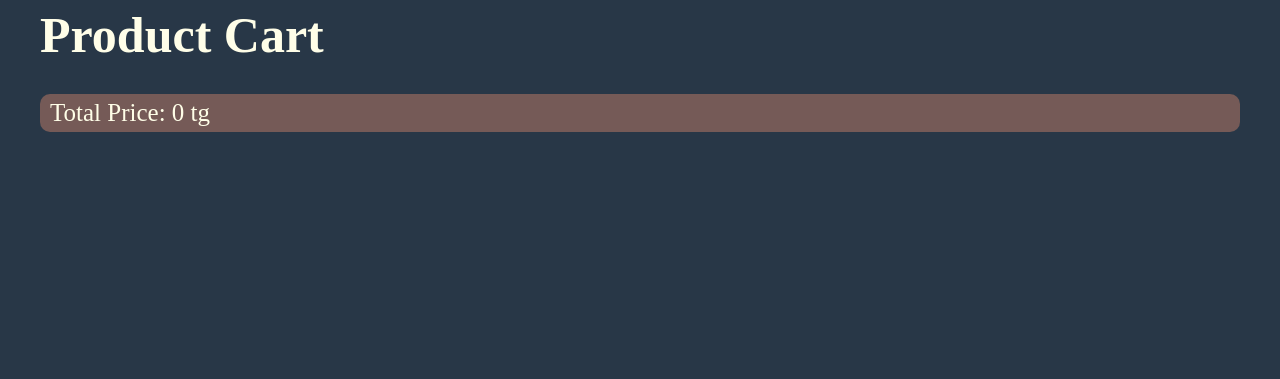
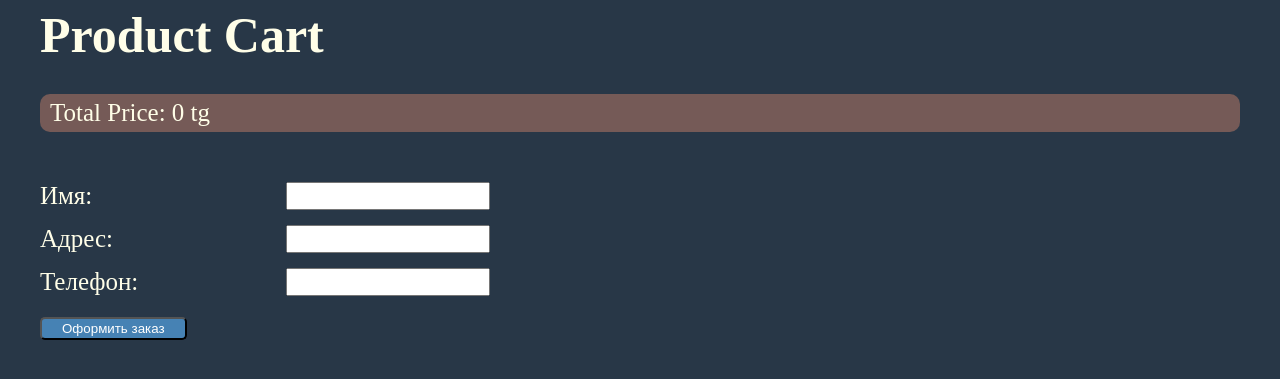
Before and after one commit to AlibekBeket/homework_60_alibek_beket, a Django app: page /item_in_cart/ in a window 1280 px wide. Shown: the part 54-433 px from the top of the page. Run offline with Django 4.2, Linux system fonts and the light colour scheme; data that the repository does not hold is empty; parts of the project's set-up code (start-up, migrations or seed data) failed here and were passed over.

Commit message:
добавли форму для заполнения заказа и применил его, изменил поля в модели заказов с integerfield на charfield

```diff
--- a/app/e_shop/forms.py
+++ b/app/e_shop/forms.py
@@ -1,7 +1,7 @@
 from django import forms
 from django.core.exceptions import ValidationError
 
-from e_shop.models import Product
+from e_shop.models import Product, Booking
 
 
 class ProductForm(forms.ModelForm):
@@ -46,3 +46,14 @@ class SearchForm(forms.Form):
         required=False,
         label='Найти'
     )
+
+
+class BookingForm(forms.ModelForm):
+    class Meta:
+        model = Booking
+        fields = ("user_name", "address", "phone_number")
+        labels = {
+            'user_name': 'Имя',
+            'address': 'Адрес',
+            'phone_number': 'Телефон',
+        }
--- a/app/e_shop/models/booking.py
+++ b/app/e_shop/models/booking.py
@@ -10,19 +10,19 @@ class Booking(models.Model):
         blank=True,
         through='Count'
     )
-    user_name = models.IntegerField(
+    user_name = models.CharField(
         max_length=100,
         null=False,
         blank=False,
         verbose_name="Имя пользователя"
     )
-    phone_number = models.IntegerField(
+    phone_number = models.CharField(
         max_length=12,
         null=False,
         blank=False,
         verbose_name="Телефон"
     )
-    address = models.IntegerField(
+    address = models.CharField(
         max_length=12,
         null=False,
         blank=False,
--- /dev/null
+++ b/app/e_shop/templates/partials/booking_form.html
@@ -0,0 +1,5 @@
+{% csrf_token %}
+{{ form.as_p }}
+<div class="button_update_or_create">
+    <input type="submit" value="Оформить заказ">
+</div>
--- a/app/e_shop/templates/product_cart_page.html
+++ b/app/e_shop/templates/product_cart_page.html
@@ -29,4 +29,9 @@
 <div class="total_price">
     <p>Total Price: {{ total_price }} tg</p>
 </div>
+<div class="form">
+    <form action="#" method="post">
+        {% include 'partials/booking_form.html' %}
+    </form>
+</div>
 {% endblock %}
--- a/app/e_shop/views/item_in_cart.py
+++ b/app/e_shop/views/item_in_cart.py
@@ -2,8 +2,11 @@ from django.shortcuts import redirect
 from django.urls import reverse, reverse_lazy
 from django.views import View
 from django.views.generic import DetailView, CreateView, TemplateView, ListView, DeleteView
+from django.views.generic.edit import FormMixin
 
 from e_shop.models import ItemInCart, Product
+
+from e_shop.forms import BookingForm
 
 
 class ProductCartAddView(TemplateView):
@@ -25,10 +28,11 @@ class ProductCartAddView(TemplateView):
         return redirect('products_list')
 
 
-class ProductCartView(ListView):
+class ProductCartView(ListView, FormMixin):
     template_name = 'product_cart_page.html'
     model = ItemInCart
     context_object_name = 'products_list'
+    form_class = BookingForm
 
     def get_context_data(self, *, object_list=None, **kwargs):
         products = ItemInCart.objects.all()
```
Also changed, not shown: app/e_shop/migrations/0009_alter_booking_user_name.py (added), app/e_shop/migrations/0010_alter_booking_address_alter_booking_phone_number.py (added).
